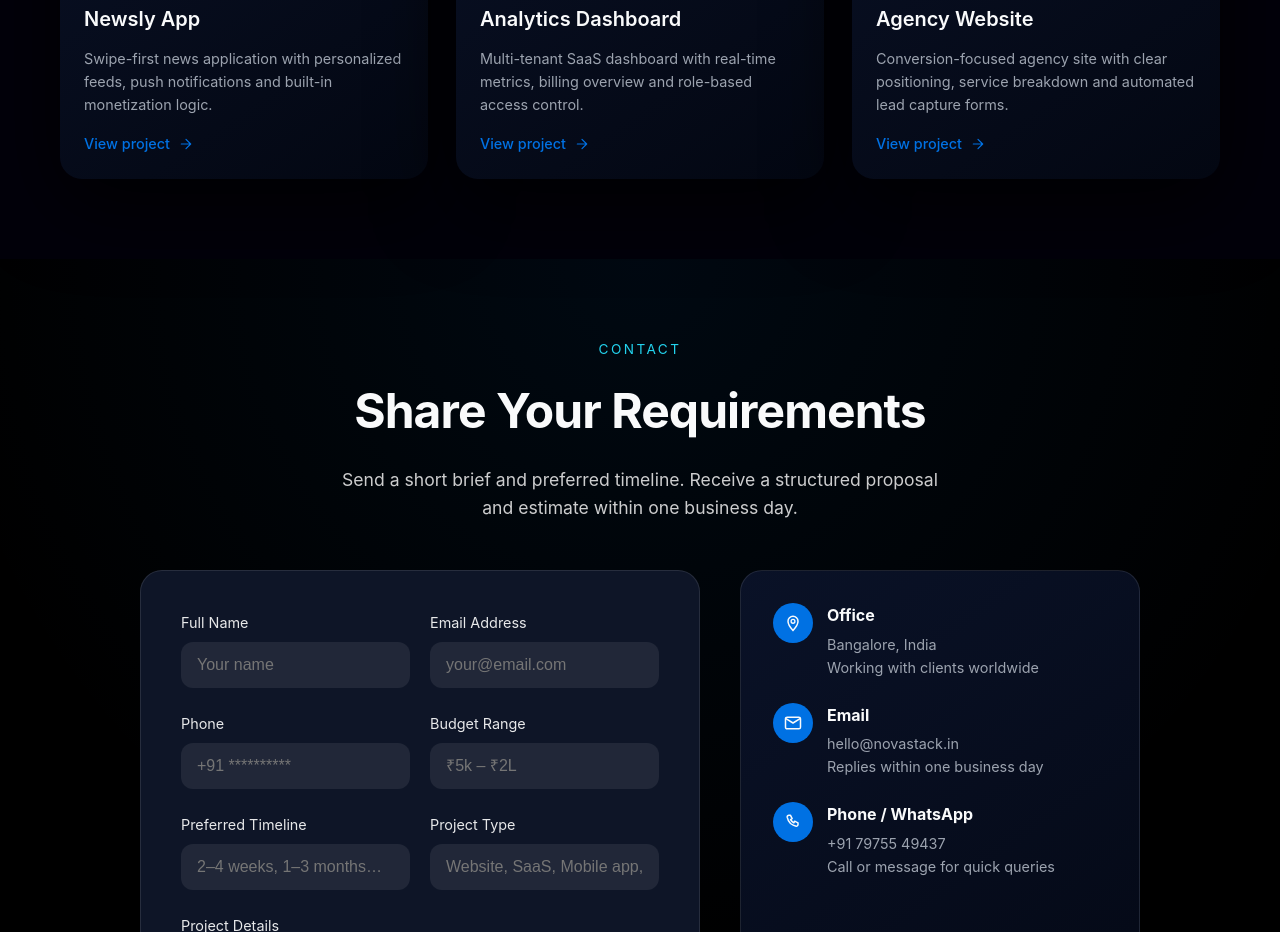
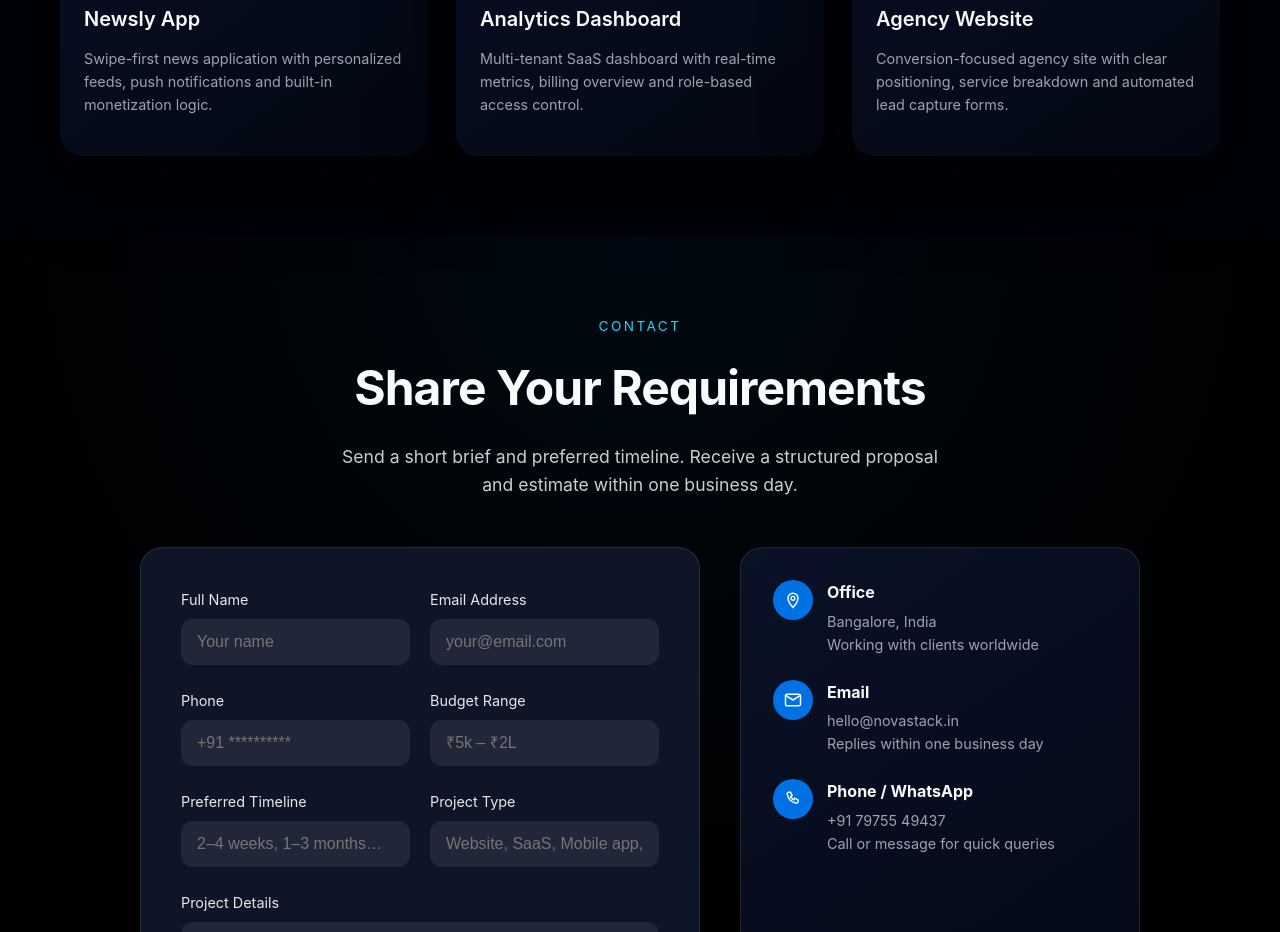
Before and after one commit to ziontechnologiesfl/novastack, a plain HTML site: page index.html in a window 1280 px wide. Shown: the part 2220-3152 px from the top of the page. Drawn offline with Linux system fonts and the light colour scheme.

Commit message:
Update index.html

```diff
--- a/index.html
+++ b/index.html
@@ -804,12 +804,12 @@
               <div class="case-label">Mobile App · React Native</div>
               <h3 class="case-title">Newsly App</h3>
               <p>Swipe-first news application with personalized feeds, push notifications and built-in monetization logic.</p>
-              <a href="#" class="case-link">
+              <!-- <a href="#" class="case-link">
                 View project
                 <svg viewBox="0 0 24 24" aria-hidden="true">
                   <path d="M5 12h14M12 5l7 7-7 7" fill="none" stroke="currentColor" stroke-width="1.8" stroke-linecap="round" stroke-linejoin="round"/>
                 </svg>
-              </a>
+              </a> -->
             </div>
           </article>
 
@@ -821,12 +821,12 @@
               <div class="case-label">Web App · SaaS</div>
               <h3 class="case-title">Analytics Dashboard</h3>
               <p>Multi-tenant SaaS dashboard with real-time metrics, billing overview and role-based access control.</p>
-              <a href="#" class="case-link">
+              <!-- <a href="#" class="case-link">
                 View project
                 <svg viewBox="0 0 24 24" aria-hidden="true">
                   <path d="M5 12h14M12 5l7 7-7 7" fill="none" stroke="currentColor" stroke-width="1.8" stroke-linecap="round" stroke-linejoin="round"/>
                 </svg>
-              </a>
+              </a> -->
             </div>
           </article>
 
@@ -838,12 +838,12 @@
               <div class="case-label">Website · Marketing</div>
               <h3 class="case-title">Agency Website</h3>
               <p>Conversion-focused agency site with clear positioning, service breakdown and automated lead capture forms.</p>
-              <a href="#" class="case-link">
+              <!-- <a href="#" class="case-link">
                 View project
                 <svg viewBox="0 0 24 24" aria-hidden="true">
                   <path d="M5 12h14M12 5l7 7-7 7" fill="none" stroke="currentColor" stroke-width="1.8" stroke-linecap="round" stroke-linejoin="round"/>
                 </svg>
-              </a>
+              </a> -->
             </div>
           </article>
         </div>
```
